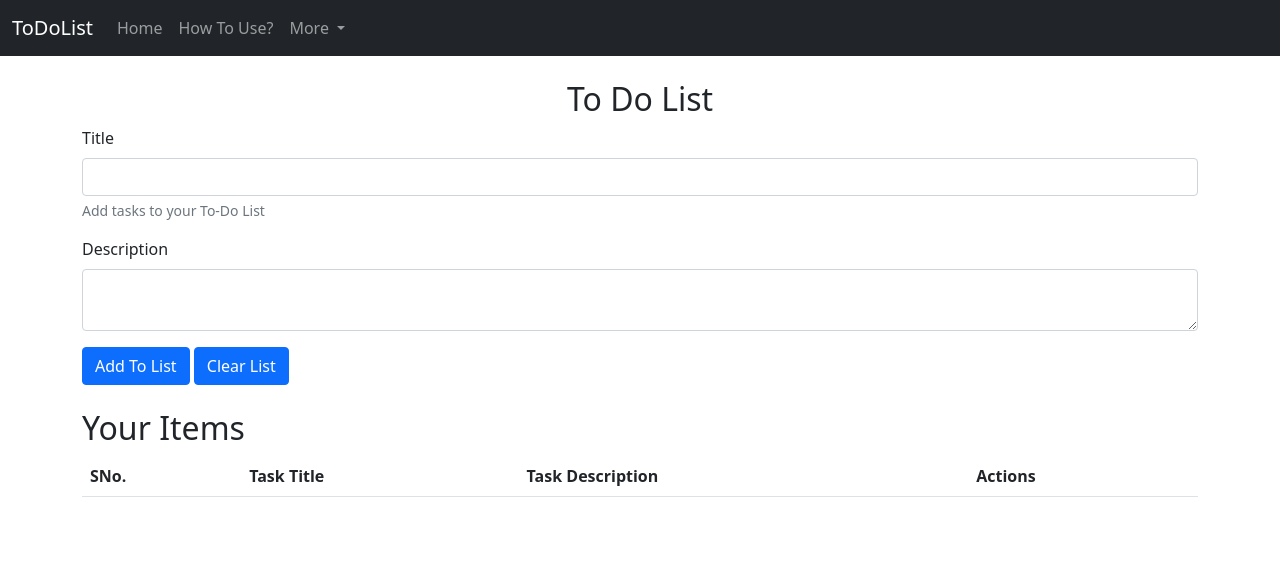
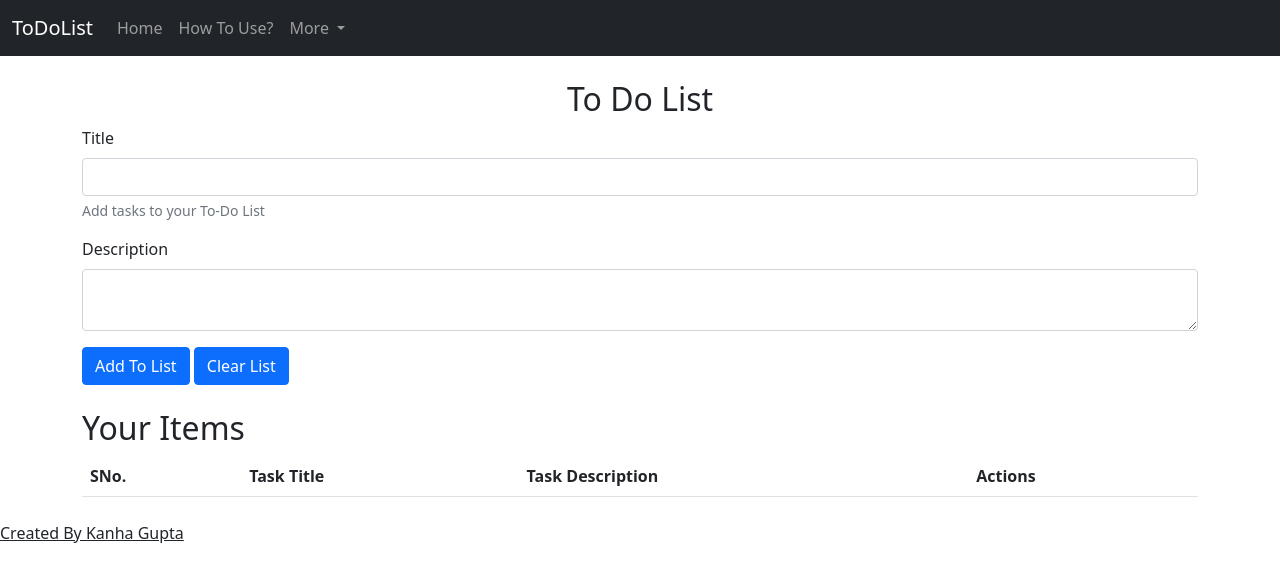
Before and after one commit to BandaDevOP/To-do-List, a plain HTML site: page index.html in a window 1280 px wide. Drawn offline with nearby package versions, Linux system fonts and the light colour scheme.

Commit message:
Update index.html

```diff
--- a/index.html
+++ b/index.html
@@ -78,6 +78,10 @@
           </div>
 
       </div>
+    <footer class="w3-container w3-border-top w3-center w3-margin-top-4">
+      <p><u>Created By Kanha Gupta</u></p>
+        <!-- End footer -->
+      </footer>
 
     <!-- Optional JavaScript; choose one of the two! -->
 
```
